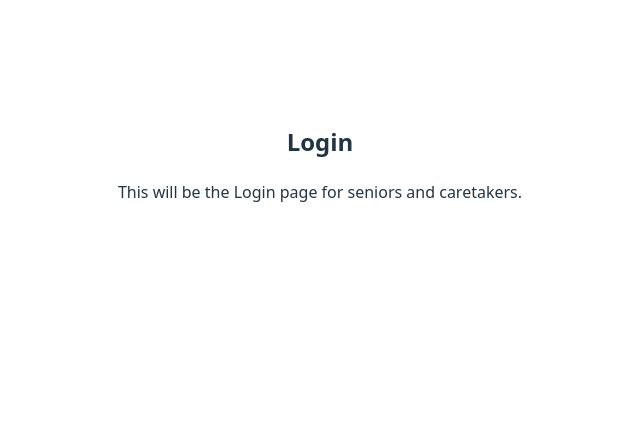
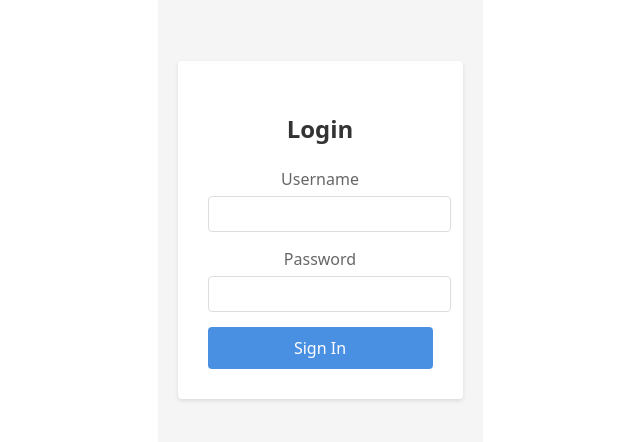
Before and after one commit to 21f3001925/soft-engg-project-may-2025-se-May-11, a Vue app in the folder frontend/: page /login in a window 1280 px wide. Shown: the part 238-680 px from the top of the page, without its empty margins (320-960 px from the left). Built offline with nearby package versions, Linux system fonts and the light colour scheme.

Commit message:
Add login page to use the mockApi service to signin

```diff
--- a/frontend/src/views/Login.vue
+++ b/frontend/src/views/Login.vue
@@ -1,7 +1,131 @@
-<script setup></script>
+<script setup>
+import { ref } from 'vue';
+import { useRouter } from 'vue-router';
+import mockApiService from '../services/mockApiService';
+
+const router = useRouter();
+const username = ref('');
+const password = ref('');
+const loading = ref(false);
+const error = ref('');
+
+const handleLogin = async () => {
+  loading.value = true;
+  error.value = '';
+
+  try {
+    const response = await mockApiService.login();
+    if (response.status === 200) {
+      localStorage.setItem('token', response.data.token);
+      localStorage.setItem('user', JSON.stringify(response.data.user));
+      router.push('/dashboard');
+    }
+  } catch (err) {
+    error.value = 'Invalid username or password';
+  } finally {
+    loading.value = false;
+  }
+};
+</script>
+
 <template>
-  <div>
-    <h2>Login</h2>
-    <p>This will be the Login page for seniors and caretakers.</p>
+  <div class="login-container">
+    <div class="login-box">
+      <h2>Login</h2>
+      <form @submit.prevent="handleLogin">
+        <div class="form-group">
+          <label for="username">Username</label>
+          <input id="username" v-model="username" type="text" required :disabled="loading" />
+        </div>
+
+        <div class="form-group">
+          <label for="password">Password</label>
+          <input id="password" v-model="password" type="password" required :disabled="loading" />
+        </div>
+
+        <div v-if="error" class="error">
+          {{ error }}
+        </div>
+
+        <button type="submit" :disabled="loading">
+          {{ loading ? 'Signing in...' : 'Sign In' }}
+        </button>
+      </form>
+    </div>
   </div>
 </template>
+
+<style scoped>
+.login-container {
+  display: flex;
+  justify-content: center;
+  align-items: center;
+  min-height: 100vh;
+  padding: 20px;
+  background-color: #f5f5f5;
+}
+
+.login-box {
+  background: white;
+  padding: 30px;
+  border-radius: 4px;
+  box-shadow: 0 2px 4px rgba(0, 0, 0, 0.1);
+  width: 100%;
+  max-width: 400px;
+}
+
+h2 {
+  margin-bottom: 20px;
+  color: #333;
+  text-align: center;
+}
+
+.form-group {
+  margin-bottom: 15px;
+}
+
+label {
+  display: block;
+  margin-bottom: 5px;
+  color: #666;
+}
+
+input {
+  width: 100%;
+  padding: 8px;
+  border: 1px solid #ddd;
+  border-radius: 4px;
+  font-size: 16px;
+}
+
+input:focus {
+  outline: none;
+  border-color: #666;
+}
+
+button {
+  width: 100%;
+  padding: 10px;
+  background-color: #4a90e2;
+  color: white;
+  border: none;
+  border-radius: 4px;
+  font-size: 16px;
+  cursor: pointer;
+}
+
+button:hover:not(:disabled) {
+  background-color: #357abd;
+}
+
+button:disabled {
+  background-color: #ccc;
+  cursor: not-allowed;
+}
+
+.error {
+  color: #dc3545;
+  margin-bottom: 15px;
+  text-align: center;
+}
+</style>
```
